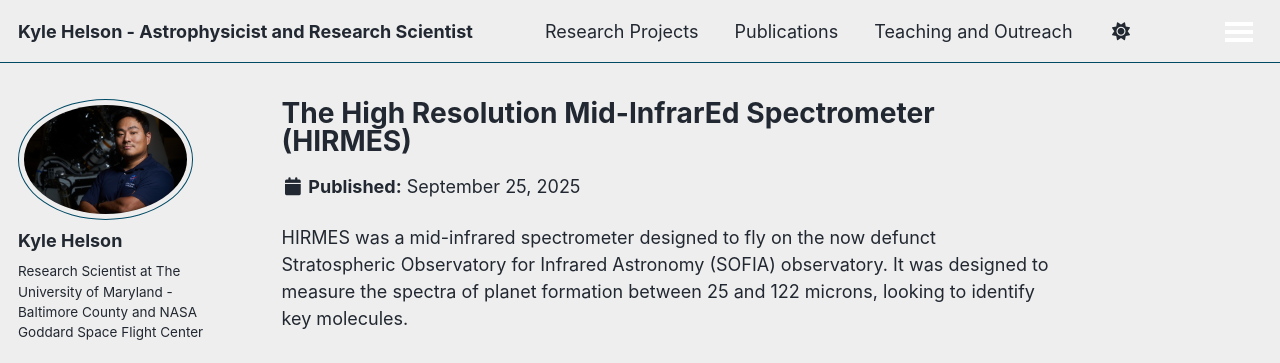
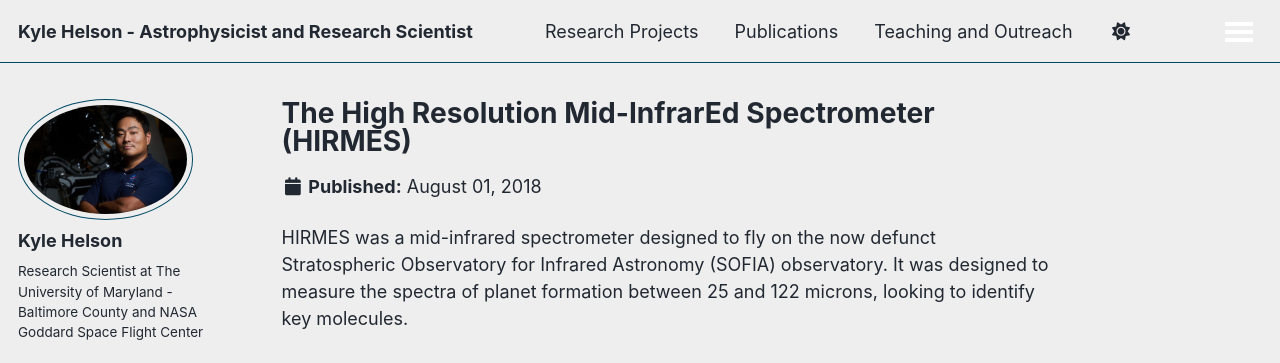
Before and after one commit to kylehelson/kylehelson.github.io, a Jekyll site: the page built from _portfolio/HIRMES.md, in a window 1280 px wide. Shown: the top 363 px of the page. Built offline with Jekyll 4.4.1, drawn with Linux system fonts in a browser that asks for light colours; some web fonts are replaced; a script that is not in the unit is left out.

Commit message:
Update HIRMES.md

```diff
--- a/_portfolio/HIRMES.md
+++ b/_portfolio/HIRMES.md
@@ -1,6 +1,6 @@
 ---
 title: "The High Resolution Mid-InfrarEd Spectrometer (HIRMES)"
 about: "A spectrometer for the SOFIA observatory"
-
+date: "2018-08-01"
 ---
 HIRMES was a mid-infrared spectrometer designed to fly on the now defunct Stratospheric Observatory for Infrared Astronomy (SOFIA) observatory. It was designed to measure the spectra of planet formation between 25 and 122 microns, looking to identify key molecules.
```
